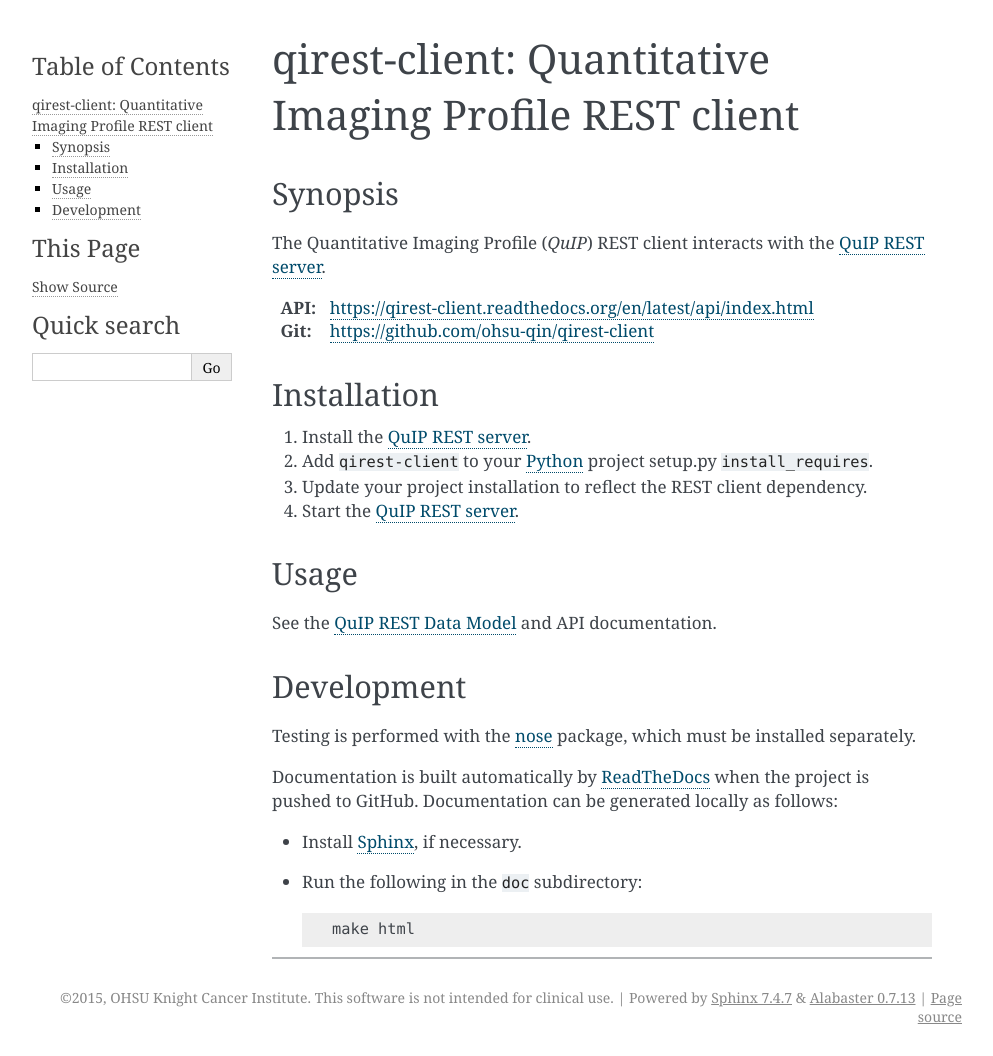
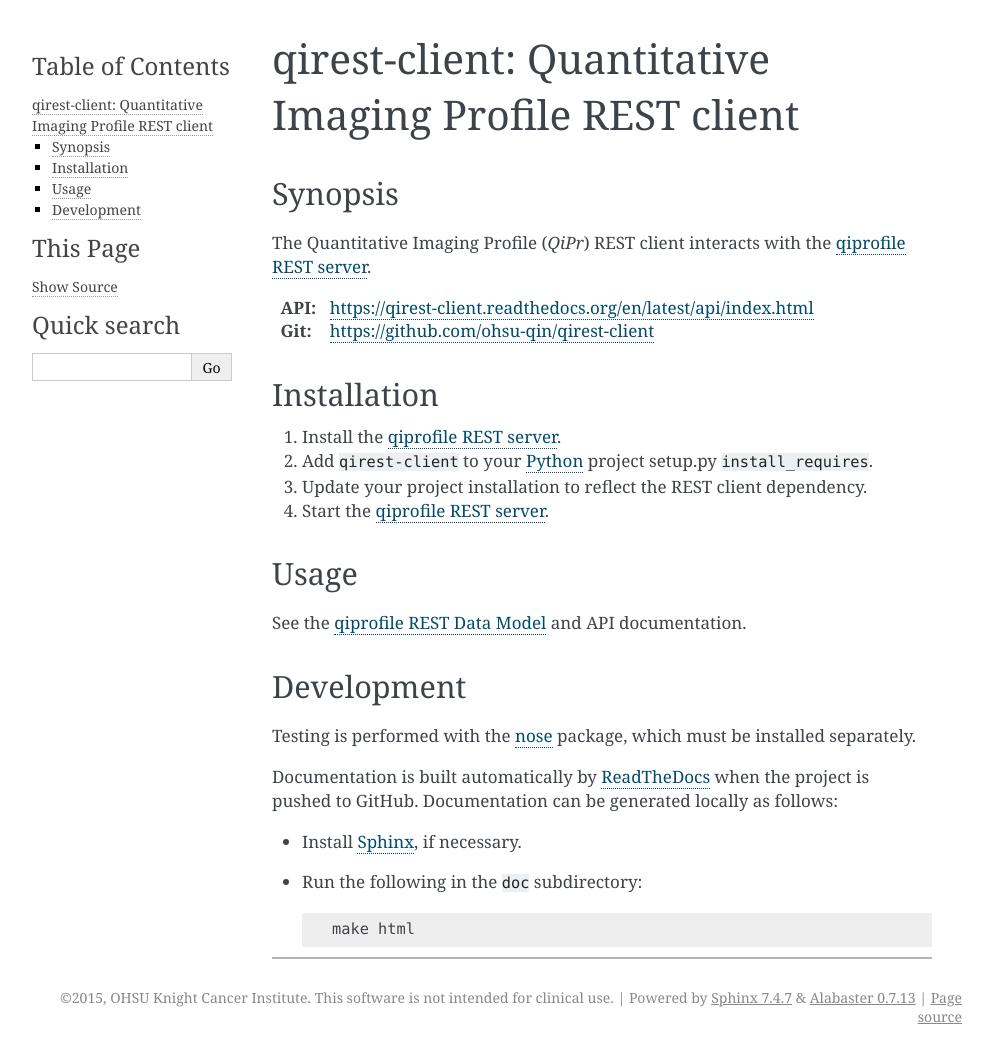
Before and after one commit to ohsu-qin/qiprofile-rest-client, a Sphinx documentation site: the page built from doc/index.rst, in a window 1280 px wide. Shown: the whole page, without its empty margins (148-1141 px from the left). Built offline with Sphinx 7.4.7, drawn with Linux system fonts in a browser that asks for light colours; pages that are not in the unit, such as notebooks, are missing from menus.

Commit message:
Rename QuIP to QiPr.

```diff
--- a/doc/data_model.rst
+++ b/doc/data_model.rst
@@ -1,5 +1,5 @@
 *****************************************************
-Quantitative Imaging Profile (*QuIP*) REST Data Model
+Quantitative Imaging Profile (*QiPr*) REST Data Model
 *****************************************************
 
 .. image:: /images/data_model.svg
--- a/doc/index.rst
+++ b/doc/index.rst
@@ -5,8 +5,8 @@ qirest-client: Quantitative Imaging Profile REST client
 ********
 Synopsis
 ********
-The Quantitative Imaging Profile (*QuIP*) REST client interacts with
-the `QuIP REST server`_.
+The Quantitative Imaging Profile (*QiPr*) REST client interacts with
+the `qiprofile REST server`_.
 
 :API: https://qirest-client.readthedocs.org/en/latest/api/index.html
 
@@ -16,21 +16,21 @@ the `QuIP REST server`_.
 ************
 Installation
 ************
-1. Install the `QuIP REST server`_.
+1. Install the `qiprofile REST server`_.
 
 2. Add ``qirest-client`` to your Python_ project setup.py
    ``install_requires``.
 
 3. Update your project installation to reflect the REST client dependency.
 
-4. Start the `QuIP REST server`_.
+4. Start the `qiprofile REST server`_.
 
 
 *****
 Usage
 *****
 
-See the `QuIP REST Data Model`_ and API documentation.
+See the `qiprofile REST Data Model`_ and API documentation.
 
 
 ***********
@@ -64,9 +64,9 @@ to GitHub. Documentation can be generated locally as follows:
 
 .. _Python: http://www.python.org
 
-.. _QuIP REST Data Model: http://qirest-client.readthedocs.org/en/latest/data_model.html
+.. _qiprofile REST Data Model: http://qirest-client.readthedocs.org/en/latest/data_model.html
 
-.. _QuIP REST server: http://qirest.readthedocs.org/en/latest/
+.. _qiprofile REST server: http://qirest.readthedocs.org/en/latest/
 
 .. _ReadTheDocs: https://www.readthedocs.org
 
```
